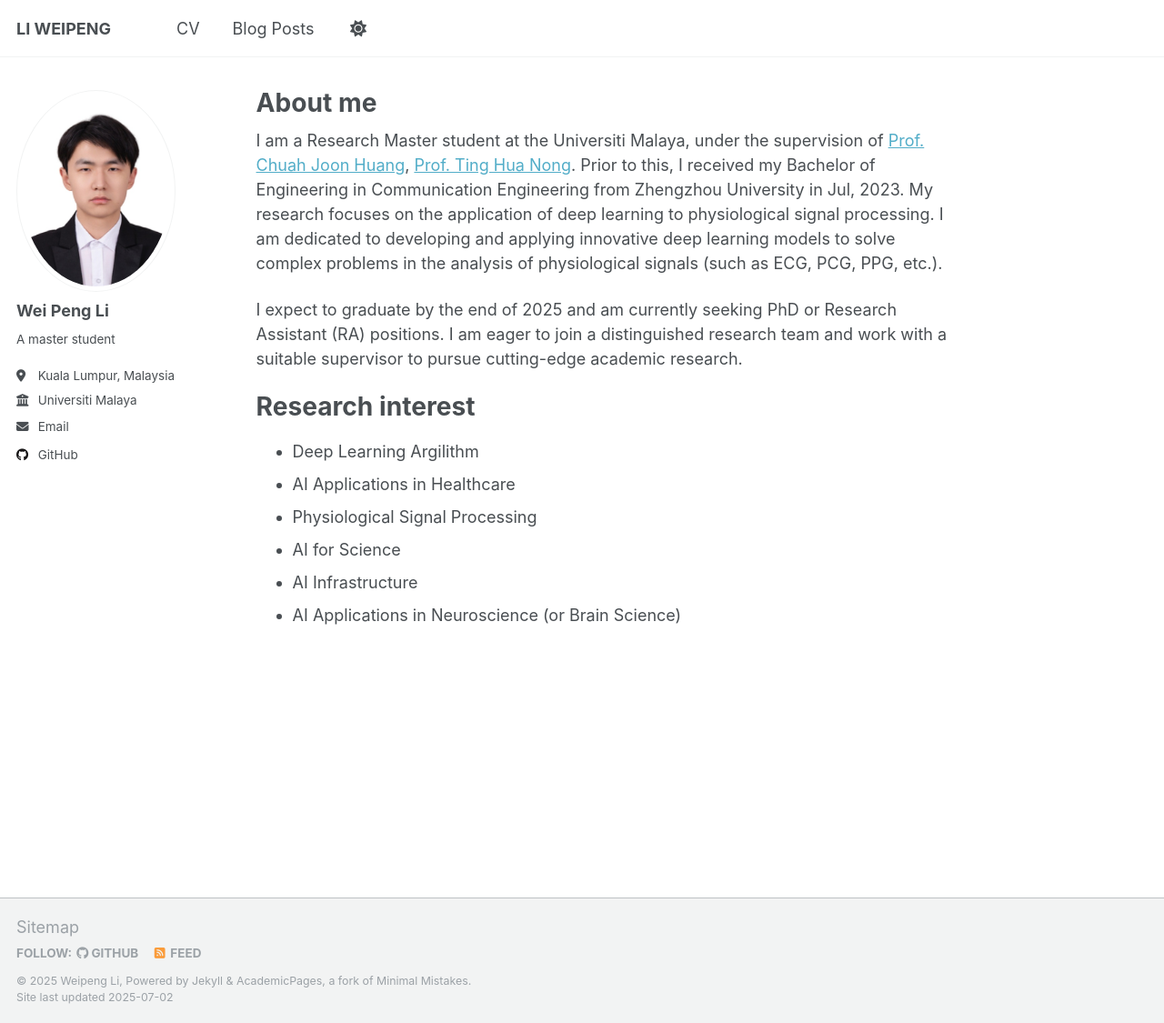
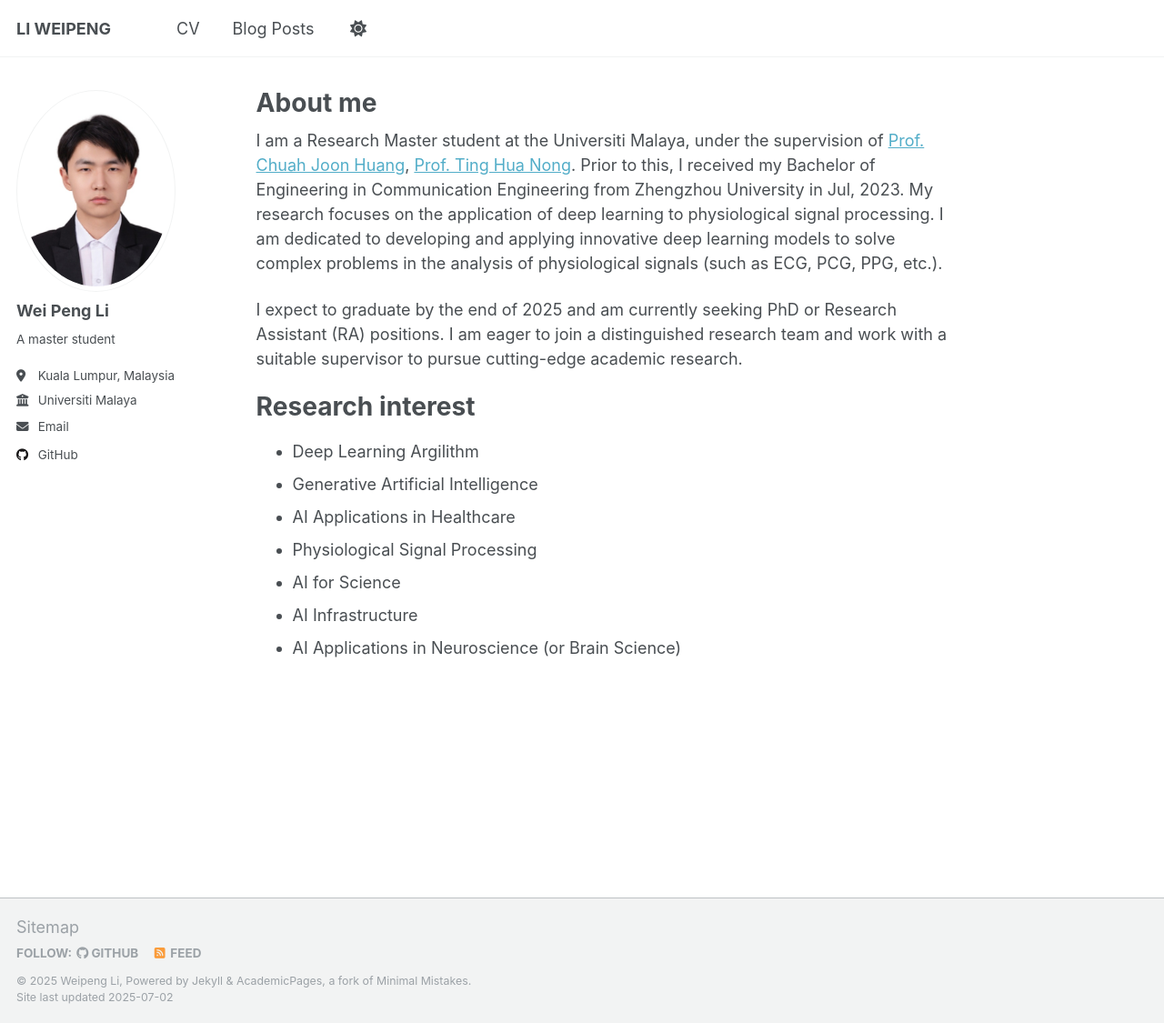
Before and after one commit to lightyLi/lightyli.github.io, a Jekyll site: the page built from _pages/about.md, in a window 1280 px wide and 1125 px high. Shown: the whole window at 91% size. Built offline with Jekyll 4.4.1, drawn with Linux system fonts in a browser that asks for light colours; a script that is not in the unit is left out.

Commit message:
add mode info

```diff
--- a/_pages/about.md
+++ b/_pages/about.md
@@ -13,6 +13,7 @@ I expect to graduate by the end of 2025 and am currently seeking PhD or Research
 Research interest
 ======
 * Deep Learning Argilithm
+* Generative Artificial Intelligence
 * AI Applications in Healthcare
 * Physiological Signal Processing
 * AI for Science
```
